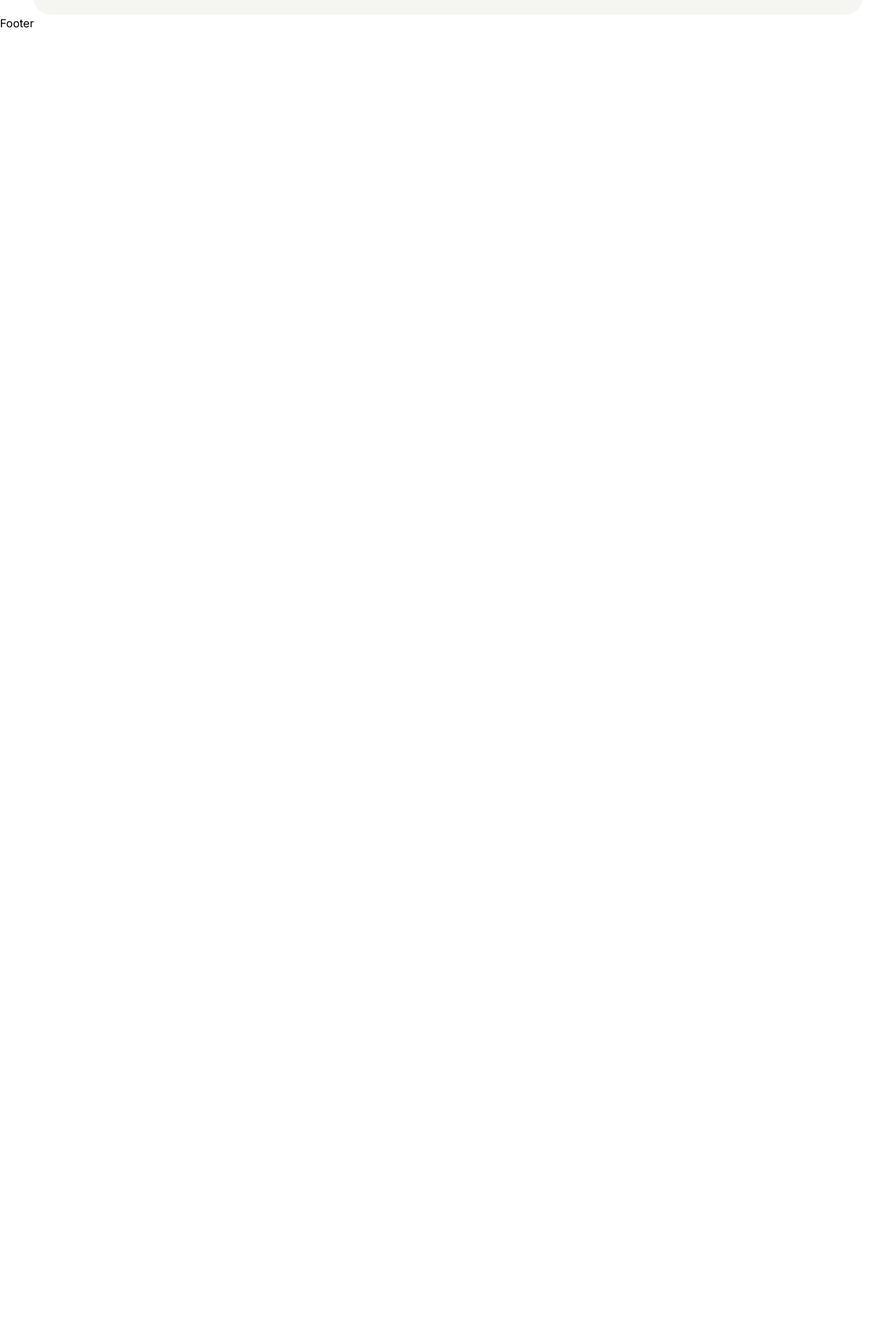
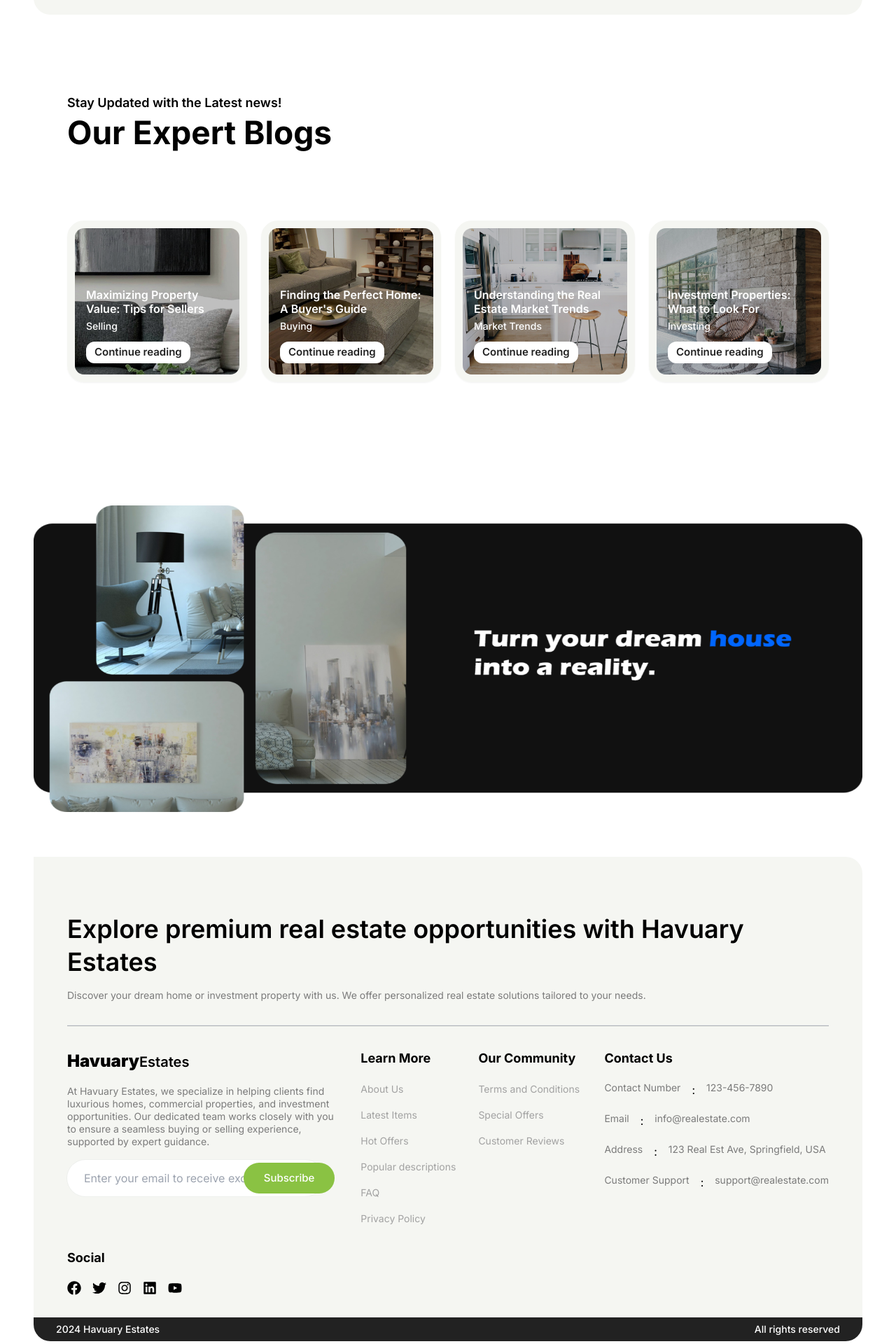
Before and after one commit to gautam324/Estate-app, a React (Vite) app in the folder frontend/: page / in a window 1280 px wide. Shown: the part 2340-4260 px from the top of the page at 70% size. Before the commit the page ends 2385 px from the top, so only its background shows below. Built offline with nearby package versions, Linux system fonts and the light colour scheme; a web font is replaced by a local one.

Commit message:
made changes in blog and footer

```diff
--- /dev/null
+++ b/frontend/src/components/Blogs.jsx
@@ -0,0 +1,31 @@
+import React from 'react'
+import { BLOGS } from '../constants/data'
+const Blogs = () => {
+  return (
+    <section className="max-padd-container">
+      <div className="max-padd-container py-16 xl:py-28 rounded-3xl">
+        <span className="medium-18">Stay Updated with the Latest news!</span>
+        <h2 className="h2">Our Expert Blogs</h2>
+        {/* container */}
+        <div className="grid gap-5 grid-cols-1 sm:grid-cols-2 lg:grid-cols-3 xl:grid-cols-4 mt-24">
+          {BLOGS.map((blog) => (
+            <div key={blog.title} className="rounded-3xl border-[11px] border-primary shadow-sm overflow-hidden relative">
+              <img src={blog.image} alt="" />
+              {/* overlay */}
+              <div className="absolute top-0 left-0 h-full w-full bg-black/25"></div>
+              {/* info */}
+              <div className="absolute bottom-4 left-4 text-white text-[15px]">
+                <h3 className="font-[600] text-[16px] pr-4 leading-5">{blog.title}</h3>
+                <h4 className="medium-14 pb-3 pt-1">{blog.category}</h4>
+                <button className="bg-white rounded-xl font-semibold text-tertiary px-3 py-1">
+                  Continue reading
+                </button>
+              </div>
+            </div>
+          ))}
+        </div>
+      </div>
+    </section>
+  )
+}
+export default Blogs
--- a/frontend/src/components/Footer.jsx
+++ b/frontend/src/components/Footer.jsx
@@ -1,7 +1,94 @@
 import React from 'react'
+import { Link } from 'react-router-dom'
+import { FOOTER_CONTACT_INFO, FOOTER_LINKS, SOCIALS } from '../constants/data'
+
 const Footer = () => {
   return (
-    <div>Footer</div>
+    <footer className="max-padd-container mb-4">
+      <div className="max-padd-container bg-primary rounded-tr-3xl pt-12 xl:pt-20 pb-8">
+        <h3 className="h3">Explore premium real estate opportunities with Havuary Estates</h3>
+        <p className="">Discover your dream home or investment property with us. We offer personalized real estate solutions tailored to your needs.</p>
+        <hr className="my-8 bg-slate-900/30 h-[2px]" />
+        {/* container */}
+        <div className="flex justify-between flex-wrap gap-x-2 gap-y-8">
+
+          <div className="max-w-sm">
+            <Link to={"/"} className="flex items-center gap-x-2">
+              <span className="font-[900] text-[24px]">Havuary
+                <span className="font-[600] medium-20">Estates</span>
+              </span>
+            </Link>
+            <p className="py-4">
+              At Havuary Estates, we specialize in helping clients find luxurious homes, commercial properties, and investment opportunities. Our dedicated team works closely with you to ensure a seamless buying or selling experience, supported by expert guidance.
+            </p>
+            <div className="flexBetween pl-6 h-[3.3rem] bg-white w-full max-w-[366px] rounded-full ring-1 ring-slate-500/5">
+              <input type="email" placeholder="Enter your email to receive exclusive offers" className="bg-transparent border-none outline-none" />
+              <button className="btn-secondary rounded-full relative right-[0.33rem]">Subscribe</button>
+            </div>
+          </div>
+
+          <div className="flex justify-between flex-wrap gap-8">
+            {FOOTER_LINKS.map((col) => (
+              <FooterColumn key={col.title} title={col.title}>
+                <ul className="flex flex-col gap-4 regular-14 text-gray-20">
+                  {col.links.map((link) => (
+                    <Link to={"/"} key={link}>
+                      {link}
+                    </Link>
+                  ))}
+                </ul>
+              </FooterColumn>
+            ))}
+          </div>
+
+          <div className="flex flex-col gap-5">
+            <FooterColumn title={FOOTER_CONTACT_INFO.title}>
+              {FOOTER_CONTACT_INFO.links.map((link) => (
+                <Link
+                  to={"/"}
+                  key={link.label}
+                  className="flex gap-4 md:flex-row lg:flex-row"
+                >
+                  <p>{link.label}</p>:<p>{link.value}</p>
+                </Link>
+              ))}
+            </FooterColumn>
+          </div>
+
+          <div className="flex">
+            <FooterColumn title={SOCIALS.title}>
+              <ul className="flex gap-4">
+                {SOCIALS.links.map((link) => (
+                  <Link
+                    to={"/"}
+                    key={link.id}
+                    className="text-xl"
+                  >
+                    {link.icon}
+                  </Link>
+                ))}
+              </ul>
+            </FooterColumn>
+          </div>
+
+        </div>
+      </div>
+
+      {/* copyright */}
+      <p className="text-white bg-tertiary medium-14 py-2 px-8 rounded-b-3xl flexBetween">
+        <span>2024 Havuary Estates</span> All rights reserved
+      </p>
+    </footer>
   )
 }
+
 export default Footer
+
+const FooterColumn = ({ title, children }) => {
+  return (
+    <div className="flex flex-col gap-5">
+      <h4 className="bold-18 whitespace-nowrap">{title}</h4>
+      {children}
+    </div>
+  )
+}
--- a/frontend/src/constants/data.jsx
+++ b/frontend/src/constants/data.jsx
@@ -96,3 +96,76 @@ export const PROPERTIES =[
     }
   }
 ]
+
+
+export const BLOGS = [
+  {
+    title: "Maximizing Property Value: Tips for Sellers",
+    image: blog1,
+    category: "Selling",
+    summary: "Learn how to increase the value of your property before putting it on the market.",
+  },
+  {
+    title: "Finding the Perfect Home: A Buyer's Guide",
+    image: blog2,
+    category: "Buying",
+    summary: "Essential tips and strategies for finding your dream home.",
+  },
+  {
+    title: "Understanding the Real Estate Market Trends",
+    image: blog3,
+    category: "Market Trends",
+    summary: "Stay updated with the latest trends and insights in the real estate market.",
+  },
+  {
+    title: "Investment Properties: What to Look For",
+    image: blog4,
+    category: "Investing",
+    summary: "Key factors to consider when investing in real estate properties.",
+  },
+];
+
+
+
+
+export const FOOTER_LINKS = [
+  {
+    title: "Learn More",
+    links: [
+      "About Us",
+      "Latest Items",
+      "Hot Offers",
+      "Popular descriptions",
+      "FAQ",
+      "Privacy Policy",
+    ],
+  },
+  {
+    title: "Our Community",
+    links: [
+      "Terms and Conditions",
+      "Special Offers",
+      "Customer Reviews",
+    ],
+  },
+];
+export const FOOTER_CONTACT_INFO = {
+  title: "Contact Us",
+  links: [
+    { label: "Contact Number", value: "123-456-7890"},
+    { label: "Email", value: "info@realestate.com" },
+    { label: "Address", value: "123 Real Est Ave, Springfield, USA" },
+    { label: "Customer Support", value: "support@realestate.com" },
+  ]
+}
+export const SOCIALS = {
+  title: "Social",
+  links: [
+    { id: 1, label: "Facebook", icon: <FaFacebook />, url: "https://www.facebook.com/realestate" },
+    { id: 2, label: "Twitter", icon: <FaTwitter />, url: "https://www.twitter.com/realestate" },
+    { id: 3, label: "Instagram", icon: <FaInstagram />, url: "https://www.instagram.com/realestate" },
+    { id: 4, label: "LinkedIn", icon: <FaLinkedin />, url: "https://www.linkedin.com/company/realestate" },
+    { id: 5, label: "YouTube", icon: <FaYoutube />, url: "https://www.youtube.com/realestate" },
+
+  ]
+};
--- a/frontend/src/pages/Home.jsx
+++ b/frontend/src/pages/Home.jsx
@@ -2,6 +2,8 @@ import React from 'react'
 import Hero from '../components/Hero'
 import About from '../components/About'
 import Properties from '../components/Properties'
+import Blogs from '../components/Blogs'
+import bannerImg from '../assets/banner.png'
 
 const Home = () => {
   return (
@@ -9,6 +11,10 @@ const Home = () => {
       <Hero />
       <About />
       <Properties />
+      <Blogs />
+      <div className="max-padd-container py-16 overflow-x-hidden">
+        <img src={bannerImg} alt="" />
+      </div>
     </main>
   )
 }
```
